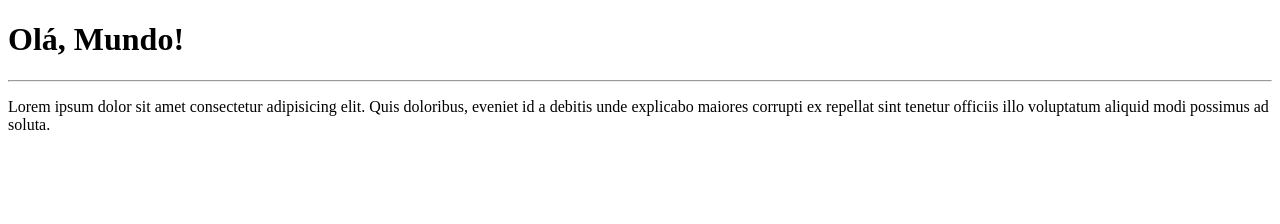
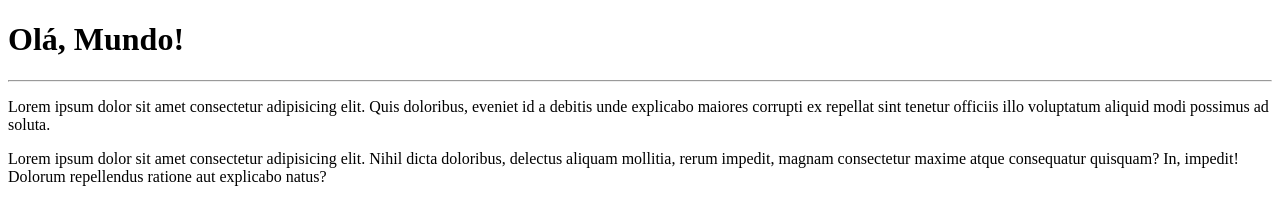
Before and after one commit to Gustavo-dos-Reis/Ola-Mundo, a plain HTML site: page index.html in a window 1280 px wide. Drawn offline with Linux system fonts and the light colour scheme.

Commit message:
Adicionei um parágrafo

```diff
--- a/index.html
+++ b/index.html
@@ -10,5 +10,6 @@
     <h1>Olá, Mundo!</h1>
     <hr>
     <p>Lorem ipsum dolor sit amet consectetur adipisicing elit. Quis doloribus, eveniet id a debitis unde explicabo maiores corrupti ex repellat sint tenetur officiis illo voluptatum aliquid modi possimus ad soluta.</p>
+    <p>Lorem ipsum dolor sit amet consectetur adipisicing elit. Nihil dicta doloribus, delectus aliquam mollitia, rerum impedit, magnam consectetur maxime atque consequatur quisquam? In, impedit! Dolorum repellendus ratione aut explicabo natus?</p>
 </body>
 </html>
```
